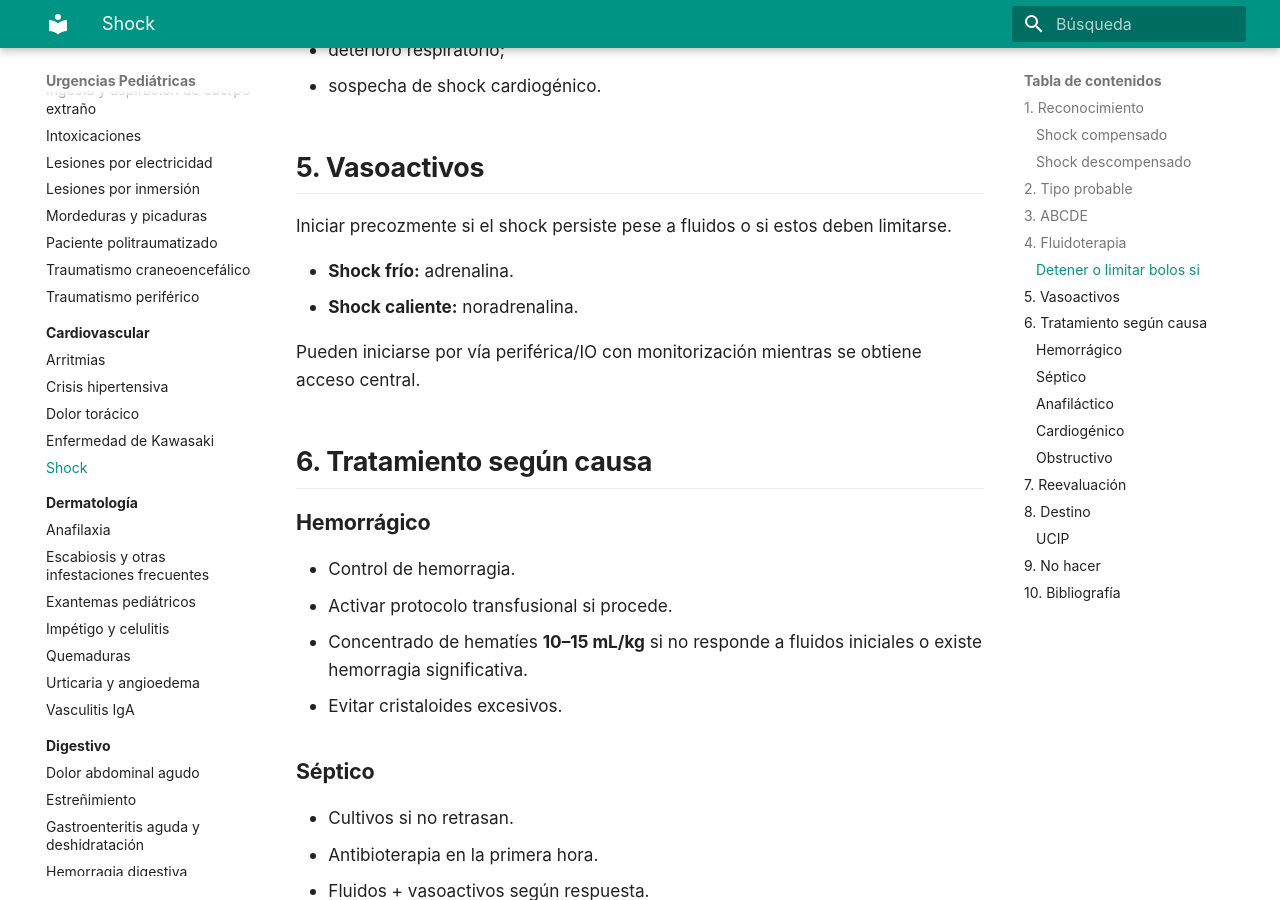
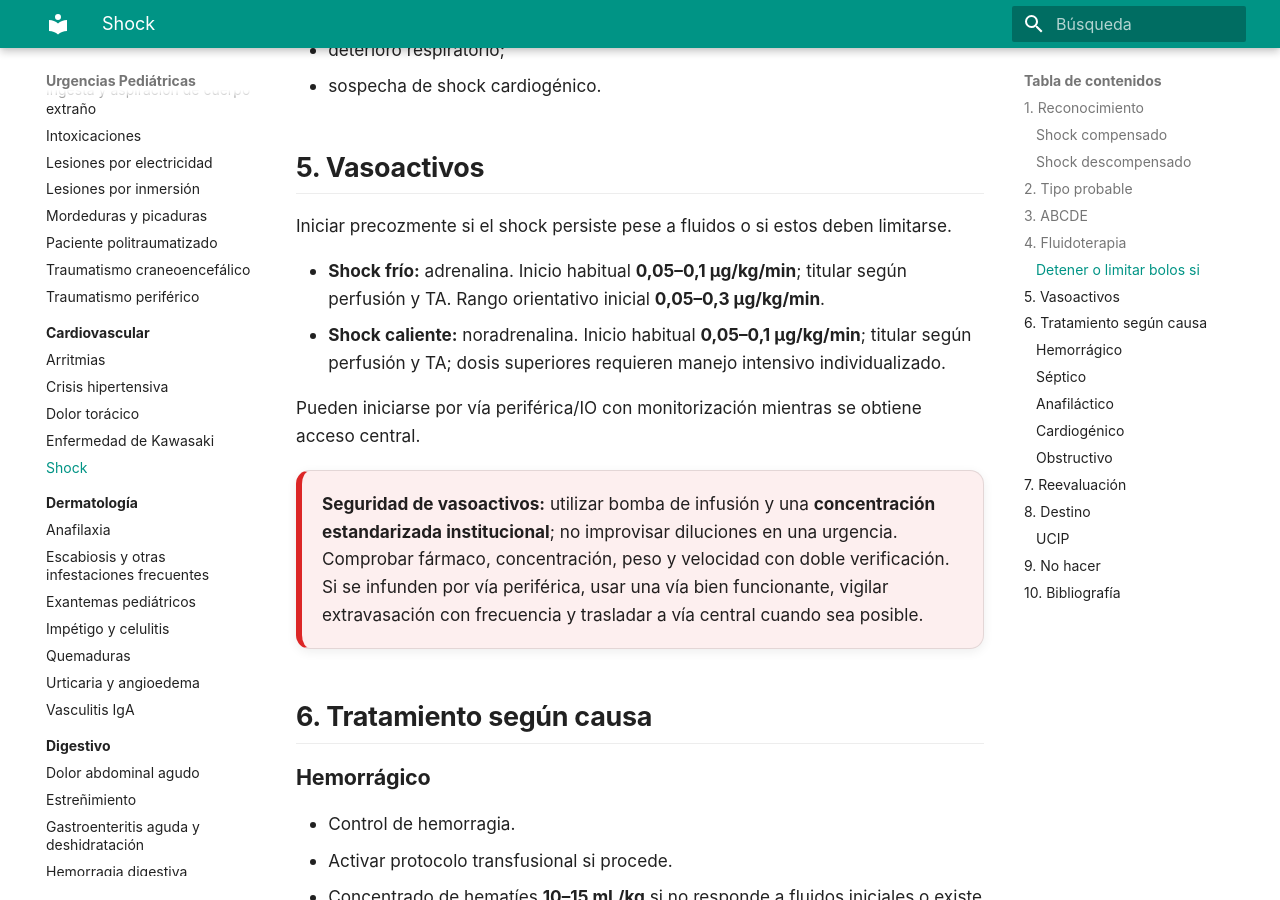
Before and after one commit to gonzaloares/urgencias-pediatricas, an MkDocs documentation site: the page built from docs/emergencias/shock.md, in a window 1280 px wide and 900 px high, scrolled down 2431 px. Built offline with MkDocs 1.6.1 and Material for MkDocs 9.7.7, drawn with Linux system fonts in a browser that asks for light colours; some of the changed text lies outside the part shown.

Commit message:
Auditoría alto riesgo: shock

```diff
--- a/docs/emergencias/shock.md
+++ b/docs/emergencias/shock.md
@@ -84,10 +84,14 @@
 
 Iniciar precozmente si el shock persiste pese a fluidos o si estos deben limitarse.
 
-- **Shock frío:** adrenalina.
-- **Shock caliente:** noradrenalina.
+- **Shock frío:** adrenalina. Inicio habitual **0,05–0,1 µg/kg/min**; titular según perfusión y TA. Rango orientativo inicial **0,05–0,3 µg/kg/min**.
+- **Shock caliente:** noradrenalina. Inicio habitual **0,05–0,1 µg/kg/min**; titular según perfusión y TA; dosis superiores requieren manejo intensivo individualizado.
 
 Pueden iniciarse por vía periférica/IO con monitorización mientras se obtiene acceso central.
+
+<div class="clinical-card clinical-card-danger">
+  <strong>Seguridad de vasoactivos:</strong> utilizar bomba de infusión y una <strong>concentración estandarizada institucional</strong>; no improvisar diluciones en una urgencia. Comprobar fármaco, concentración, peso y velocidad con doble verificación. Si se infunden por vía periférica, usar una vía bien funcionante, vigilar extravasación con frecuencia y trasladar a vía central cuando sea posible.
+</div>
 
 <a id="especifico"></a>
 ## 6. Tratamiento según causa
@@ -162,3 +166,5 @@ Tras cada bolo o cambio de tratamiento:
 ## 10. Bibliografía
 
 1. Velasco Zúñiga R. **Shock.** Protocolos diagnósticos y terapéuticos en Urgencias de Pediatría. Sociedad Española de Urgencias de Pediatría. 4.ª ed. 2024. [Documento](https://seup.org/wp-content/uploads/2024/04/13_Shock_4ed.pdf)
+
+2. Sociedad Española de Urgencias de Pediatría. **Algoritmo de sepsis/shock séptico pediátrico.** [SEUP](https://seup.org/pdf_public/algoritmos/12_Sepsis.pdf)
```
